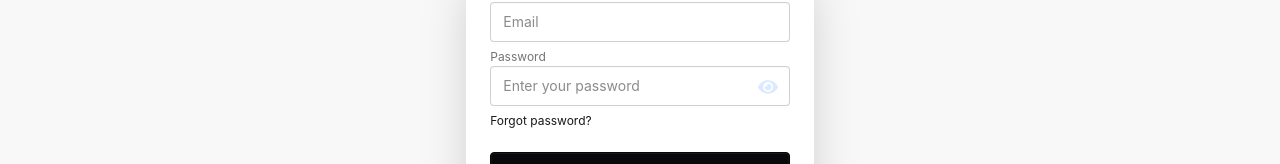
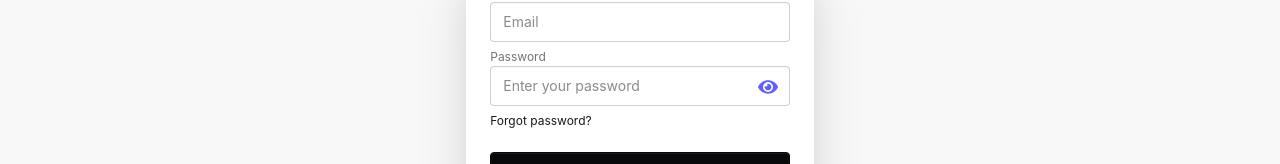
Before and after one commit to Turzo02/FreeLance-MarketPlace-FrontEnd, a React (Vite) app: page /login in a window 1280 px wide. Shown: the part 390-554 px from the top of the page. Built offline with nearby package versions, Linux system fonts and the light colour scheme; no server answers.

Commit message:
minor Ui Improved

```diff
--- a/src/Pages/Login/Login.jsx
+++ b/src/Pages/Login/Login.jsx
@@ -133,9 +133,9 @@ const Login = () => {
                       onClick={() => setShowPassword(!showPassword)}
                     >
                       {showPassword ? (
-                        <FaEyeSlash size={20} />
+                        <FaEyeSlash  className="text-indigo-500" size={20} />
                       ) : (
-                        <FaEye size={20} />
+                        <FaEye className="text-indigo-500"  size={20} />
                       )}
                     </button>
                   </div>
--- a/src/Pages/Register/Register.jsx
+++ b/src/Pages/Register/Register.jsx
@@ -183,9 +183,9 @@ const Register = () => {
                       onClick={() => setShowPassword(!showPassword)}
                     >
                       {showPassword ? (
-                        <FaEyeSlash size={20} />
+                        <FaEyeSlash className="text-indigo-500" size={20} />
                       ) : (
-                        <FaEye size={20} />
+                        <FaEye className="text-indigo-500" size={20} />
                       )}
                     </button>
                   </div>
```
